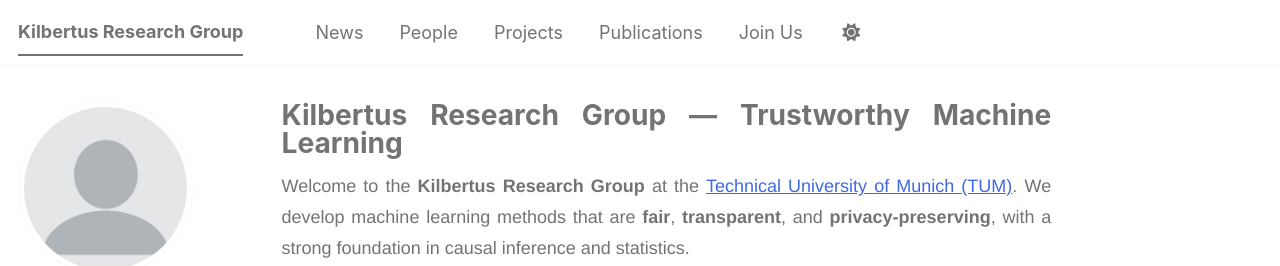
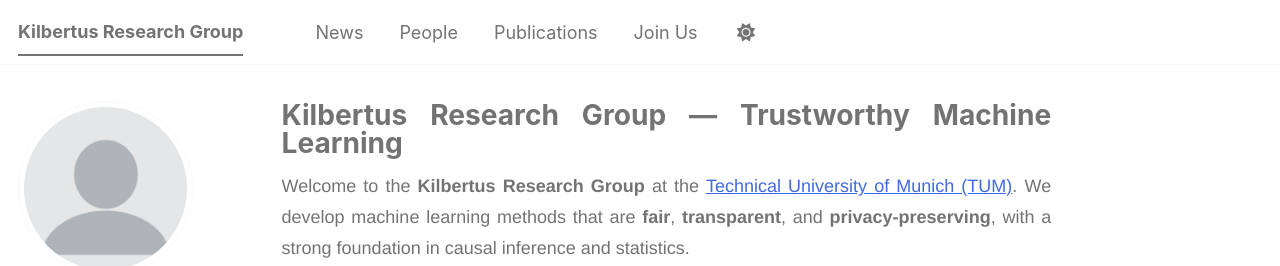
Before and after one commit to jiaee/tum-kilbertus.github.io, a Jekyll site: the page built from _pages/about.md, in a window 1280 px wide. Shown: the top 266 px of the page. Built offline with Jekyll 4.4.1, drawn with Linux system fonts in a browser that asks for light colours; some web fonts are replaced; a script bundle is joined from its source files by our own code; library files that are not in the unit come from our copies.

Commit message:
Remove Projects tab from navigation

```diff
--- a/_data/navigation.yml
+++ b/_data/navigation.yml
@@ -14,9 +14,6 @@
   - title: "People"
     url: /people/
 
-  - title: "Projects"
-    url: /join/#research-projects
-
   - title: "Publications"
     url: /publications/
 
```
